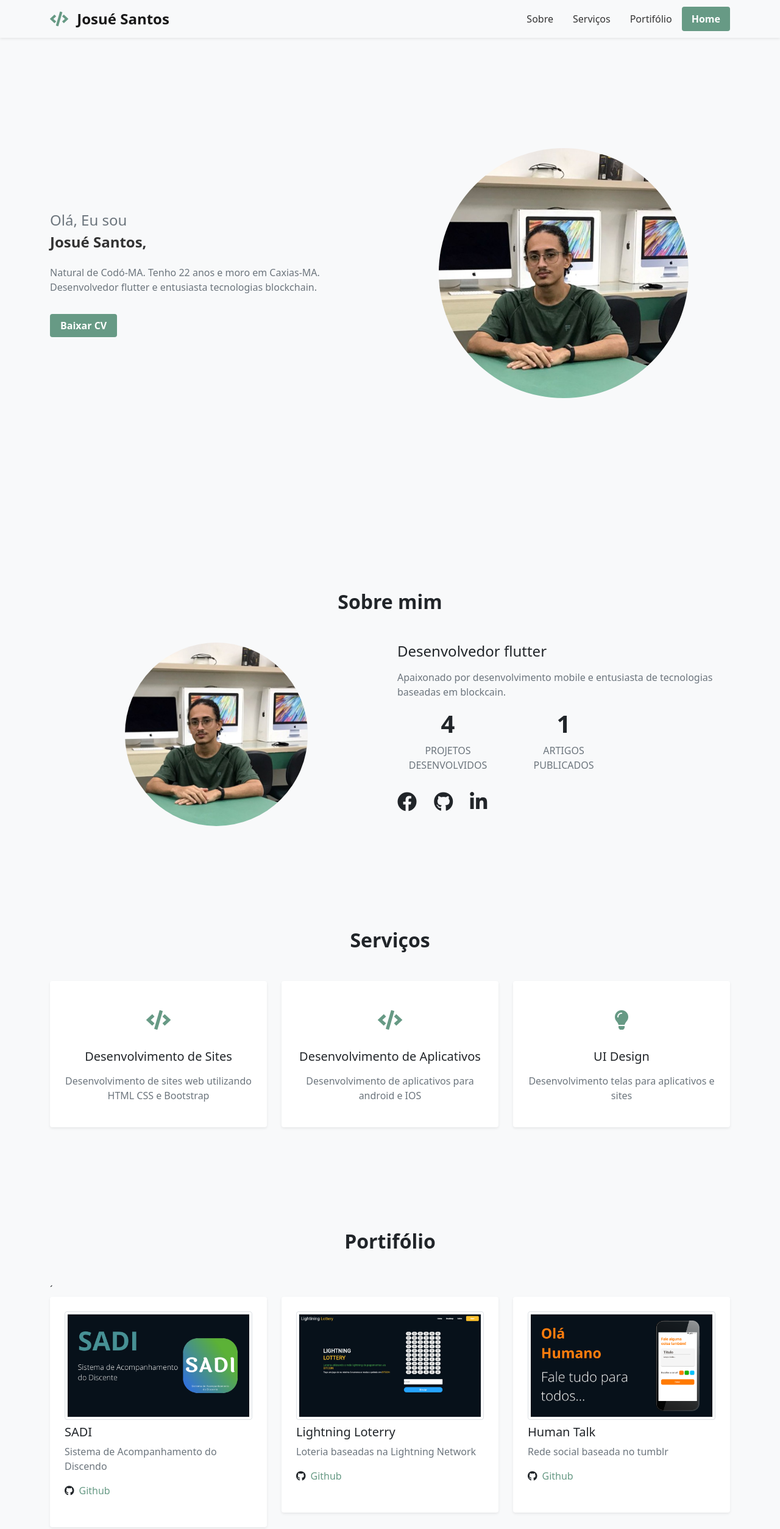
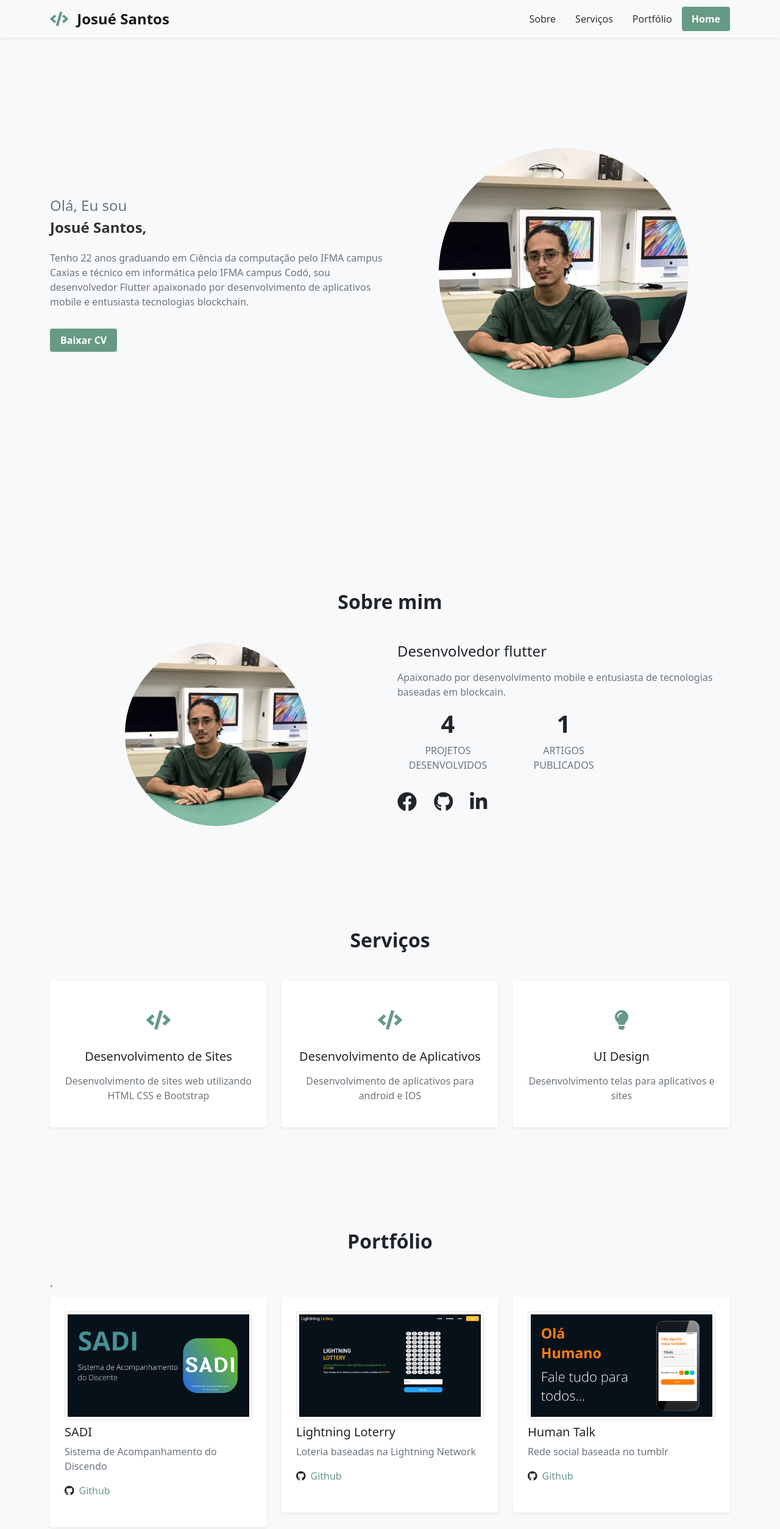
Before and after one commit to orcus69/PROG-WEB, a plain HTML site: page postifolio-bootstrap/index.html in a window 1280 px wide. Shown: the top 2508 px of the page at 61% size. Drawn offline with Linux system fonts and the light colour scheme.

Commit message:
text issues

```diff
--- a/postifolio-bootstrap/index.html
+++ b/postifolio-bootstrap/index.html
@@ -22,7 +22,7 @@
       background-color: var(--main-color);;
     }
   </style>
-  <title>Portifólio | Josué Santos</title>
+  <title>Portfólio | Josué Santos</title>
 </head>
 <body class="bg-light">
   <nav class="navbar navbar-light bg-light shadow-sm fixed-top">
@@ -41,7 +41,7 @@
           <a class="nav-link naveTextColor" href="#services">Serviços</a>
         </li>
         <li class="nav-item">
-          <a class="nav-link naveTextColor" href="#portifolio">Portifólio</a>
+          <a class="nav-link naveTextColor" href="#portifolio">Portfólio</a>
         </li>
         <li class="nav-item">
           <a class="nav-link text-white fw-bold buttonColor" href="#home">Home</a>
@@ -61,8 +61,8 @@
         <div class="col-md-6 mt-5 mt-md-0 order-md-first">
           <div class="home-text">
             <p class="fs-4 text-muted mb-1"> Olá, Eu sou </p>
-            <h2 class="naveTextColor fw-bold fs-4">Josué Santos,</h2>
-            <p class="text-muted mt-4">Natural de Codó-MA. Tenho 22 anos e moro em Caxias-MA. Desenvolvedor flutter e entusiasta tecnologias blockchain.
+            <h2 class="naveTextColor fw-bold fs-4">Josué Santos, </h2>
+            <p class="text-muted mt-4">Tenho 22 anos graduando em Ciência da computação pelo IFMA campus Caxias e técnico em informática pelo IFMA campus Codó, sou desenvolvedor Flutter apaixonado por desenvolvimento de aplicativos mobile e entusiasta tecnologias blockchain.
             </p>
             <a class="btn px-3 mt-3 buttonColor text-white fw-bold">Baixar CV</a>
           </div>
@@ -172,7 +172,7 @@
       <div class="row justify-content-center">
         <div class="col-lg-8">
           <div class="section-title text-center">
-            <h2 class="fw-bold mb-5">Portifólio</h2>
+            <h2 class="fw-bold mb-5">Portfólio</h2>
           </div>
         </div>
       </div>´
```
